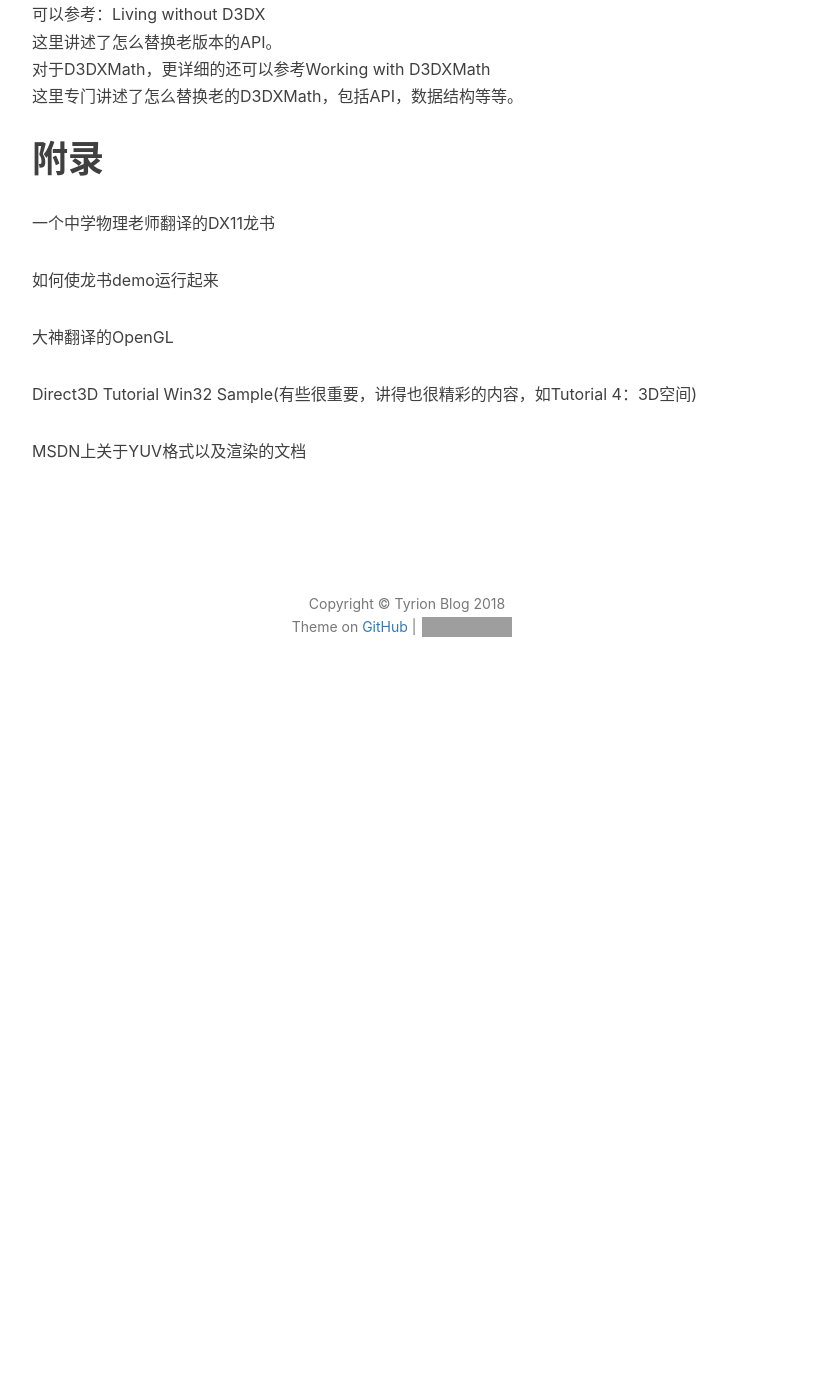
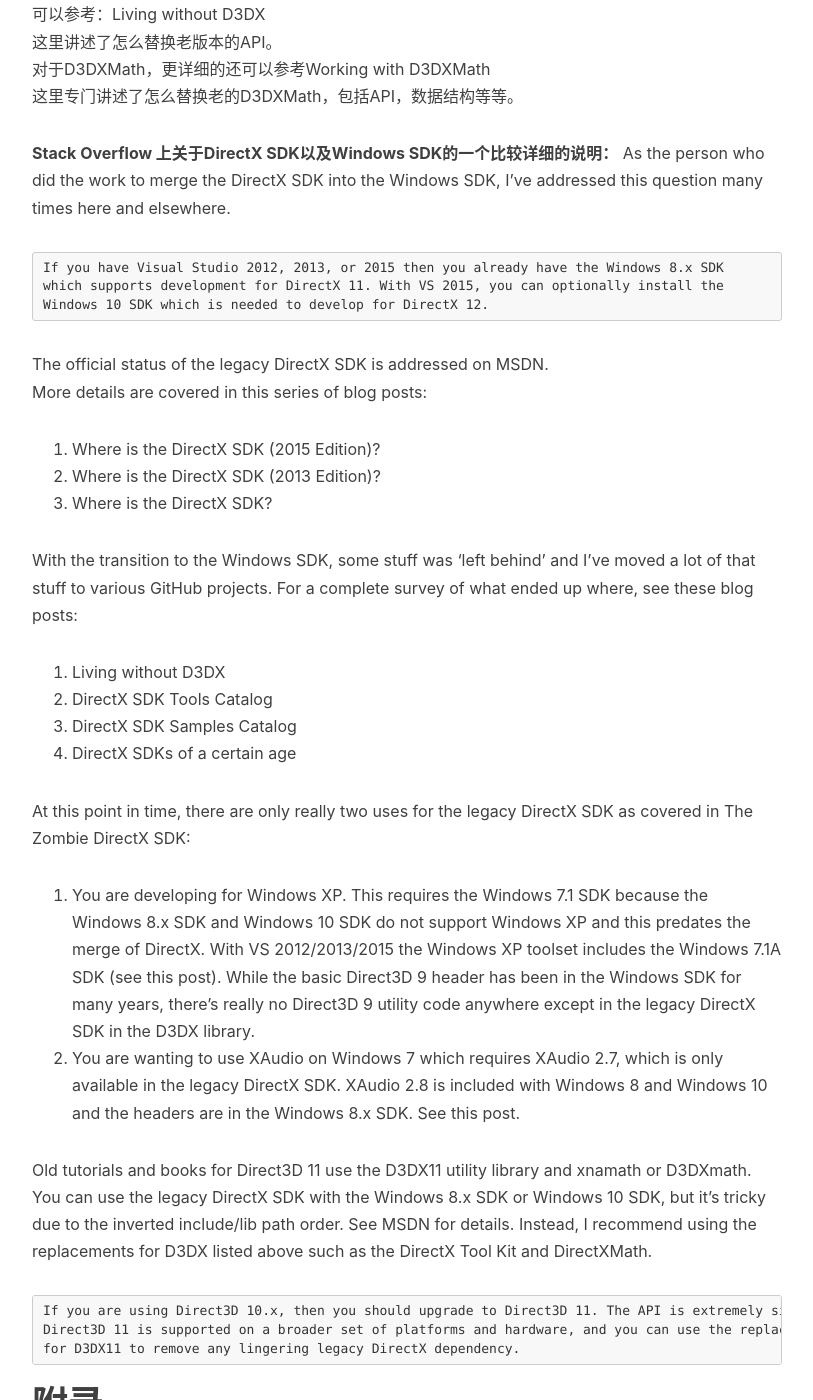
Before and after one commit to ttyrion/ttyrion.github.io, a Jekyll site: the page built from _posts/2018-07-16-【Direct3D 11】关于DirectX 11 SDK的变动.md, in a window 1280 px wide and 1400 px high, scrolled down 1244 px. Shown: the whole window, without its empty margins (233-1046 px from the left). Built offline with Jekyll 4.4.1, drawn with Linux system fonts in a browser that asks for light colours; nearby versions of some CDN libraries; comment, search, counter and statistics services are not loaded; before the commit the page ends 1948 px from its top, so only the background shows below that; grey boxes are pictures that could not be loaded.

Commit message:
DirectX SDK以及Windows SDK

````diff
--- a/_posts/2018-07-16-【Direct3D 11】关于DirectX 11 SDK的变动.md
+++ b/_posts/2018-07-16-【Direct3D 11】关于DirectX 11 SDK的变动.md
@@ -27,6 +27,38 @@
 对于D3DXMath，更详细的还可以参考[Working with D3DXMath]( https://docs.microsoft.com/zh-cn/windows/desktop/dxmath/pg-xnamath-migration-d3dx)
 这里专门讲述了怎么替换老的D3DXMath，包括API，数据结构等等。
 
+**Stack Overflow 上关于DirectX SDK以及Windows SDK的一个比较详细的说明：**
+As the person who did the work to merge the DirectX SDK into the Windows SDK, I've addressed this question many times here and elsewhere.
+```
+If you have Visual Studio 2012, 2013, or 2015 then you already have the Windows 8.x SDK
+which supports development for DirectX 11. With VS 2015, you can optionally install the
+Windows 10 SDK which is needed to develop for DirectX 12.
+```
+The official status of the legacy DirectX SDK is addressed on [MSDN](https://docs.microsoft.com/zh-cn/windows/desktop/directx-sdk--august-2009-).
+More details are covered in this series of blog posts:
+1. [Where is the DirectX SDK (2015 Edition)?](https://blogs.msdn.microsoft.com/chuckw/2015/08/05/where-is-the-directx-sdk-2015-edition/)
+1. [Where is the DirectX SDK (2013 Edition)?](https://blogs.msdn.microsoft.com/chuckw/2013/07/01/where-is-the-directx-sdk-2013-edition/)
+1. [Where is the DirectX SDK?](https://blogs.msdn.microsoft.com/chuckw/2012/03/22/where-is-the-directx-sdk/)
+
+With the transition to the Windows SDK, some stuff was 'left behind' and I've moved a lot of that stuff to various GitHub projects. For a complete survey of what ended up where, see these blog posts:
+1. [Living without D3DX](https://blogs.msdn.microsoft.com/chuckw/2013/08/20/living-without-d3dx/)
+1. [DirectX SDK Tools Catalog](https://blogs.msdn.microsoft.com/chuckw/2014/10/28/directx-sdk-tools-catalog/)
+1. [DirectX SDK Samples Catalog](https://blogs.msdn.microsoft.com/chuckw/2013/09/20/directx-sdk-samples-catalog/)
+1. [DirectX SDKs of a certain age](https://blogs.msdn.microsoft.com/chuckw/2012/08/21/directx-sdks-of-a-certain-age/)
+
+At this point in time, there are only really two uses for the legacy DirectX SDK as covered in [The Zombie DirectX SDK](https://blogs.msdn.microsoft.com/chuckw/2015/03/23/the-zombie-directx-sdk/):
+1. You are developing for Windows XP. This requires the Windows 7.1 SDK because the Windows 8.x SDK and Windows 10 SDK do not support Windows XP and this predates the merge of DirectX. With VS 2012/2013/2015 the Windows XP toolset includes the Windows 7.1A SDK (see [this post](https://blogs.msdn.microsoft.com/chuckw/2012/11/26/visual-studio-2012-update-1/)). While the basic Direct3D 9 header has been in the Windows SDK for many years, there's really no Direct3D 9 utility code anywhere except in the legacy DirectX SDK in the  D3DX library.
+1. You are wanting to use XAudio on Windows 7 which requires XAudio 2.7, which is only available in the legacy DirectX SDK. XAudio 2.8 is included with Windows 8 and Windows 10 and the headers are in the Windows 8.x SDK. See [this post](https://blogs.msdn.microsoft.com/chuckw/2012/04/02/xaudio2-and-windows-8/).
+
+Old tutorials and books for Direct3D 11 use the D3DX11 utility library and xnamath or D3DXmath. You can use the legacy DirectX SDK with the Windows 8.x SDK or Windows 10 SDK, but it's tricky due to the inverted include/lib path order. See MSDN for details. Instead, I recommend using the replacements for D3DX listed above such as the [DirectX Tool Kit](https://github.com/Microsoft/DirectXTK/wiki/Getting-Started) and [DirectXMath](https://blogs.msdn.microsoft.com/chuckw/2012/03/26/introducing-directxmath/).
+
+```
+If you are using Direct3D 10.x, then you should upgrade to Direct3D 11. The API is extremely similar,
+Direct3D 11 is supported on a broader set of platforms and hardware, and you can use the replacements
+for D3DX11 to remove any lingering legacy DirectX dependency.
+```
+
+
 # 附录
 [一个中学物理老师翻译的DX11龙书](http://shiba.hpe.sh.cn/jiaoyanzu/WULI/Soft/NotXNA)
 
````
